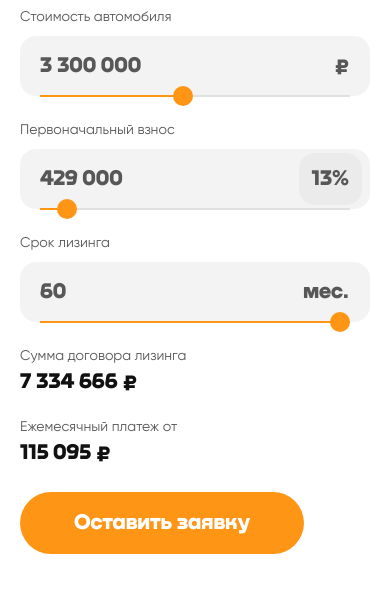
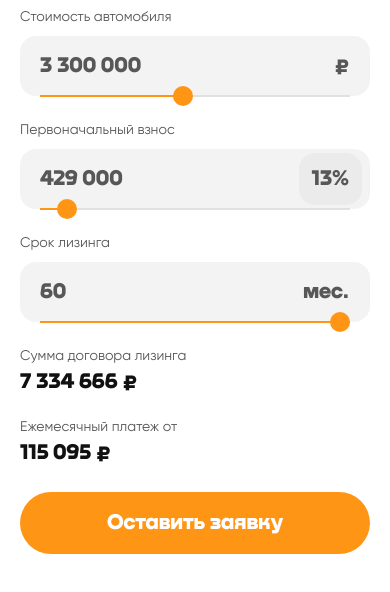
Before and after one commit to surenkov1985/oxem-test-task-frontend, a React app: page / in a window 390 px wide. Shown: the part 208-800 px from the top of the page. Built offline with nearby package versions, Linux system fonts and the light colour scheme.

```diff
--- a/src/assets/components/ButtonElem.js
+++ b/src/assets/components/ButtonElem.js
@@ -4,7 +4,7 @@
 export const ButtonElem = ({ isLoading, text }) => {
 	return (
 		<button className="form__submit" disabled={isLoading}>
-			{isLoading ? <Loading /> : text}
+			<p className="form__submit-text">{isLoading ? <Loading /> : text}</p>
 		</button>
 	);
 };
--- a/src/assets/styles/blocks/submitBlock.scss
+++ b/src/assets/styles/blocks/submitBlock.scss
@@ -3,16 +3,13 @@
         display: flex;
         align-items: center;
         justify-content: center;
-        font-family: $DefaultFont;
-        font-size: $InputFontSize;
-        color: $ButtonTextColor;
         background: $ButtonColor;
+        overflow: hidden;
         border-radius: 40px;
         padding: 15px 52px;
         min-width: 284px;
         max-height: 68px;
         cursor: pointer;
-        white-space: nowrap;
         transition: all .03s;
 
         &:hover {
@@ -34,9 +31,23 @@
         }
 
         @media (max-width: 500px) {
-            font-size: $SmInputFontSize;
+            max-width: 100%;
+            width: 100%;
             padding: 18px 52px;
             margin-top: 2px;
+        }
+    }
+
+    &__submit-text {
+        font-family: $DefaultFont;
+        font-size: $InputFontSize;
+        color: $ButtonTextColor;
+        overflow-x: hidden;
+        white-space: nowrap;
+        text-overflow: ellipsis;
+
+        @media (max-width: 500px) {
+            font-size: $SmInputFontSize;
         }
     }
 
```
Also changed, not shown: dist/index.html, 4 other files.
